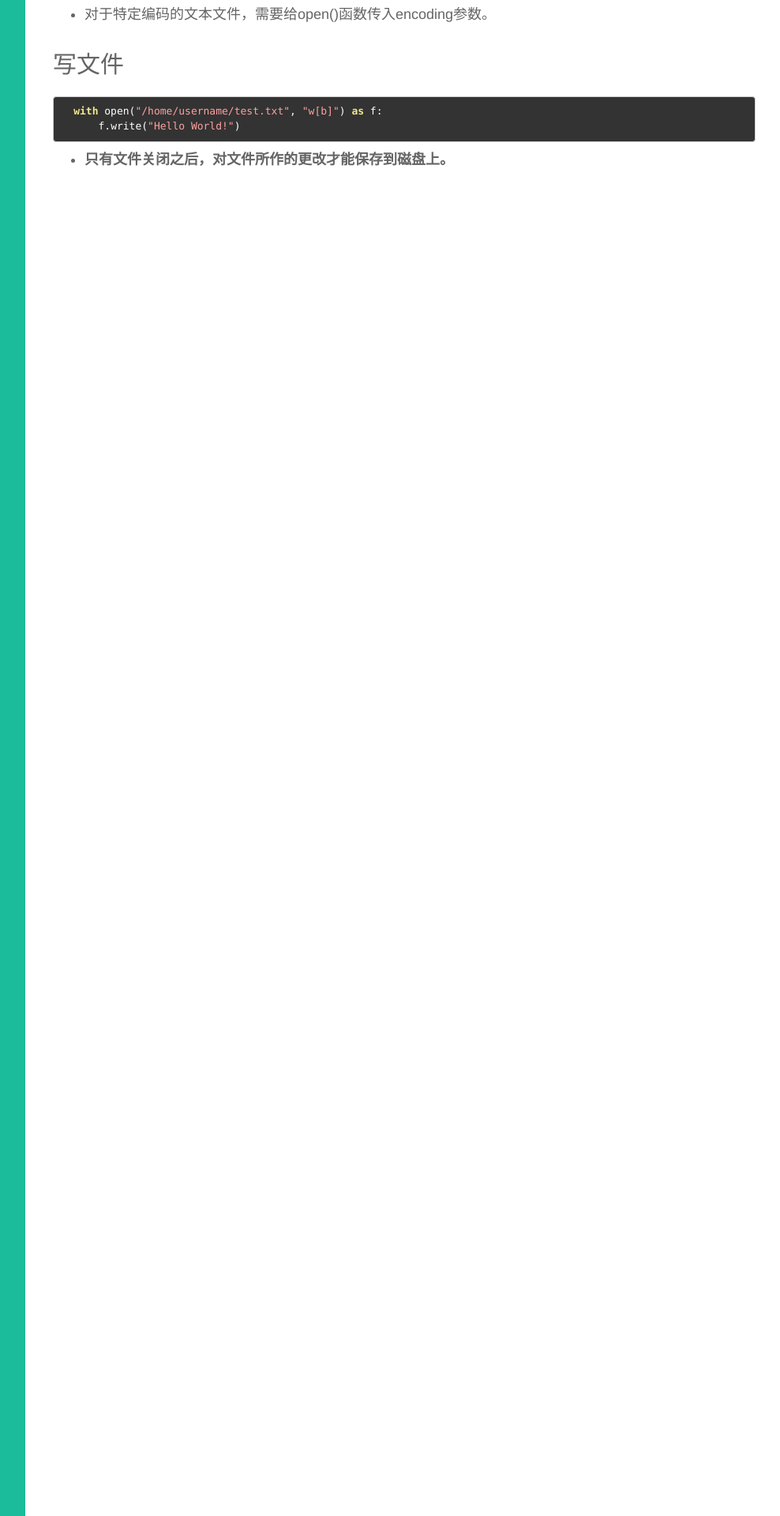
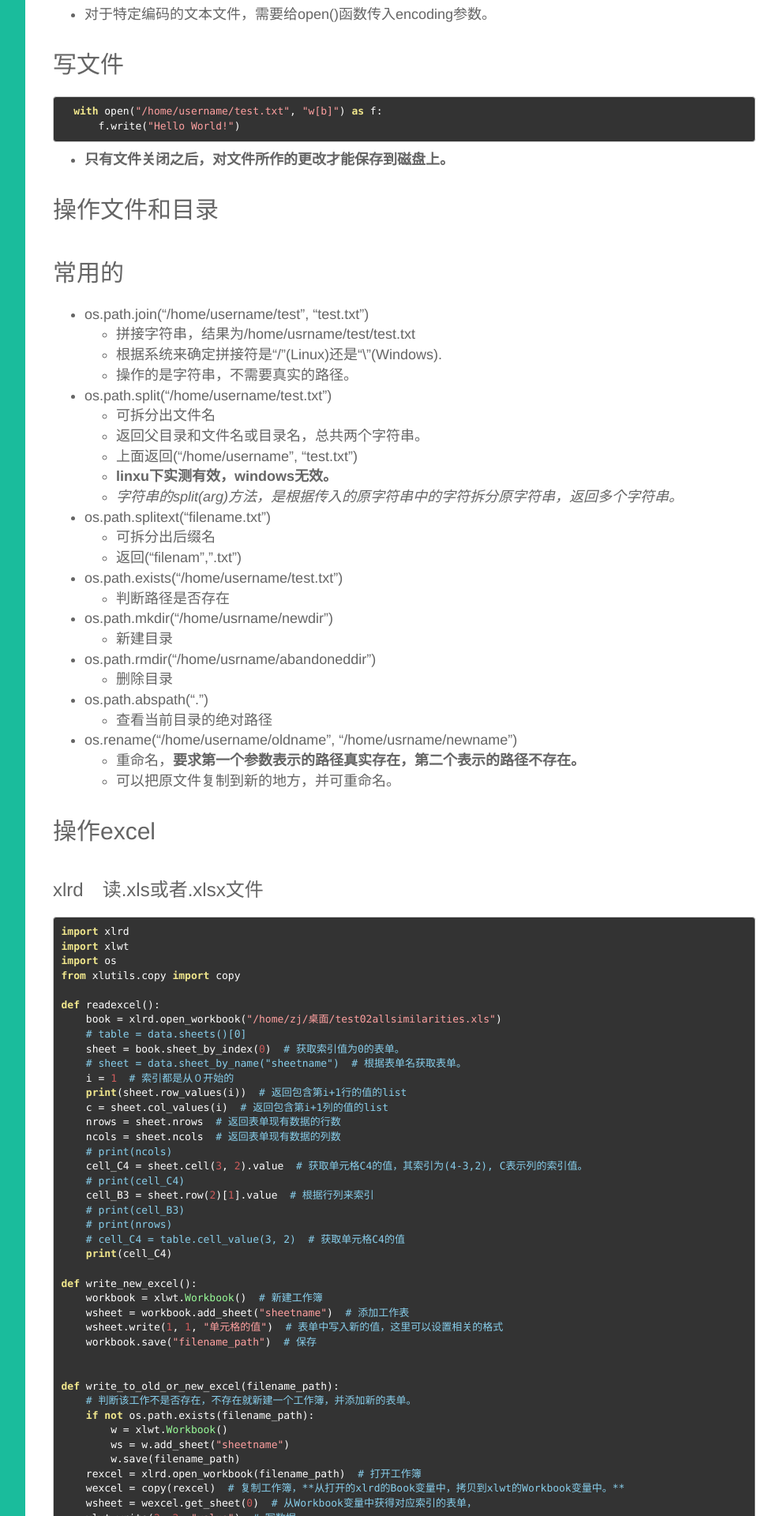
Before and after one commit to zjj421/zjj421.github.io, a Jekyll site: the page built from _posts/Python3/2017-08-13-IO操作.md, in a window 1280 px wide. Shown: the part 814-2734 px from the top of the page at 79% size, without its empty margins (288-1276 px from the left). Built offline with Jekyll 4.4.1, drawn with Linux system fonts in a browser that asks for light colours; our own code applies the rules of GitHub Pages for plain Markdown files; some of the changed text lies outside the part shown.

Commit message:
add something

````diff
--- a/_posts/Python3/2017-08-13-IO操作.md
+++ b/_posts/Python3/2017-08-13-IO操作.md
@@ -30,3 +30,86 @@
       f.write("Hello World!")
 ```
 * **只有文件关闭之后，对文件所作的更改才能保存到磁盘上。**
+
+## 操作文件和目录
+
+## 常用的
+
+* os.path.join("/home/username/test", "test.txt")
+  * 拼接字符串，结果为/home/usrname/test/test.txt
+  * 根据系统来确定拼接符是“/”(Linux)还是“\”(Windows).
+  * 操作的是字符串，不需要真实的路径。
+
+* os.path.split("/home/username/test.txt")
+  * 可拆分出文件名
+  * 返回父目录和文件名或目录名，总共两个字符串。
+  * 上面返回("/home/username", "test.txt")
+  * **linxu下实测有效，windows无效。**
+  * *字符串的split(arg)方法，是根据传入的原字符串中的字符拆分原字符串，返回多个字符串。*
+* os.path.splitext("filename.txt")
+  * 可拆分出后缀名
+  * 返回("filenam",".txt")
+
+* os.path.exists("/home/username/test.txt")
+  * 判断路径是否存在
+
+* os.path.mkdir("/home/usrname/newdir")
+  * 新建目录
+
+* os.path.rmdir("/home/usrname/abandoneddir")
+  * 删除目录
+
+* os.path.abspath(".")
+  * 查看当前目录的绝对路径
+
+* os.rename("/home/username/oldname", "/home/usrname/newname")
+  * 重命名，**要求第一个参数表示的路径真实存在，第二个表示的路径不存在。**
+  * 可以把原文件复制到新的地方，并可重命名。
+
+## 操作excel
+
+### xlrd　读.xls或者.xlsx文件
+```
+import xlrd
+import xlwt
+import os
+from xlutils.copy import copy
+
+def readexcel():
+    book = xlrd.open_workbook("/home/zj/桌面/test02allsimilarities.xls")
+    # table = data.sheets()[0]
+    sheet = book.sheet_by_index(0)  # 获取索引值为0的表单。
+    # sheet = data.sheet_by_name("sheetname")  # 根据表单名获取表单。
+    i = 1  # 索引都是从０开始的
+    print(sheet.row_values(i))  # 返回包含第i+1行的值的list
+    c = sheet.col_values(i)  # 返回包含第i+1列的值的list
+    nrows = sheet.nrows  # 返回表单现有数据的行数
+    ncols = sheet.ncols  # 返回表单现有数据的列数
+    # print(ncols)
+    cell_C4 = sheet.cell(3, 2).value  # 获取单元格C4的值，其索引为(4-3,2), C表示列的索引值。
+    # print(cell_C4)
+    cell_B3 = sheet.row(2)[1].value  # 根据行列来索引
+    # print(cell_B3)
+    # print(nrows)
+    # cell_C4 = table.cell_value(3, 2)  # 获取单元格C4的值
+    print(cell_C4)
+
+def write_new_excel():
+    workbook = xlwt.Workbook()  # 新建工作簿
+    wsheet = workbook.add_sheet("sheetname")  # 添加工作表
+    wsheet.write(1, 1, "单元格的值")  # 表单中写入新的值，这里可以设置相关的格式
+    workbook.save("filename_path")  # 保存
+
+
+def write_to_old_or_new_excel(filename_path):
+    # 判断该工作不是否存在，不存在就新建一个工作簿，并添加新的表单。
+    if not os.path.exists(filename_path):
+        w = xlwt.Workbook()
+        ws = w.add_sheet("sheetname")
+        w.save(filename_path)
+    rexcel = xlrd.open_workbook(filename_path)  # 打开工作簿
+    wexcel = copy(rexcel)  # 复制工作簿，**从打开的xlrd的Book变量中，拷贝到xlwt的Workbook变量中。**
+    wsheet = wexcel.get_sheet(0)  # 从Workbook变量中获得对应索引的表单，
+    xlwt.write(2, 2, "value")  # 写数据
+    rexcel.save(filename_path)  # 保存
+```
````
Also changed, not shown: _posts/Python3/2017-08-11-Data_Structures.md (+9 -1 lines).
